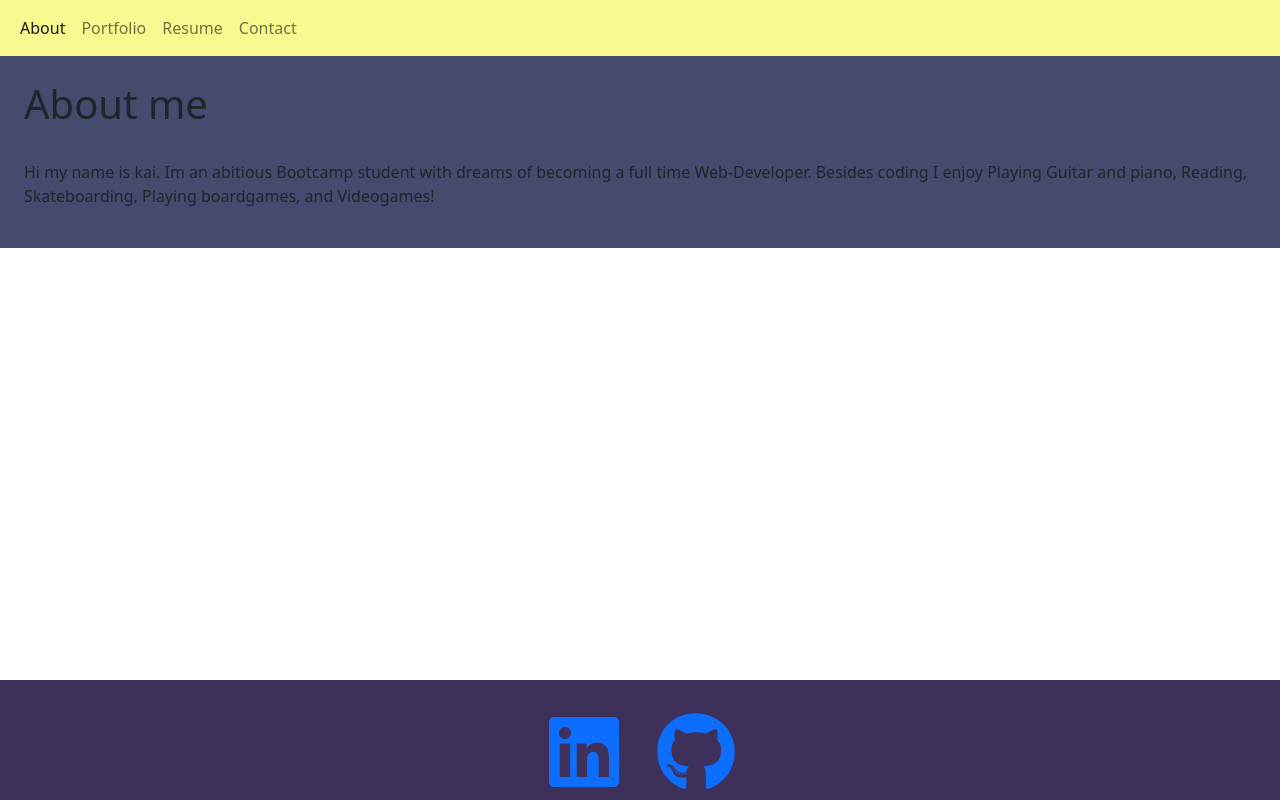
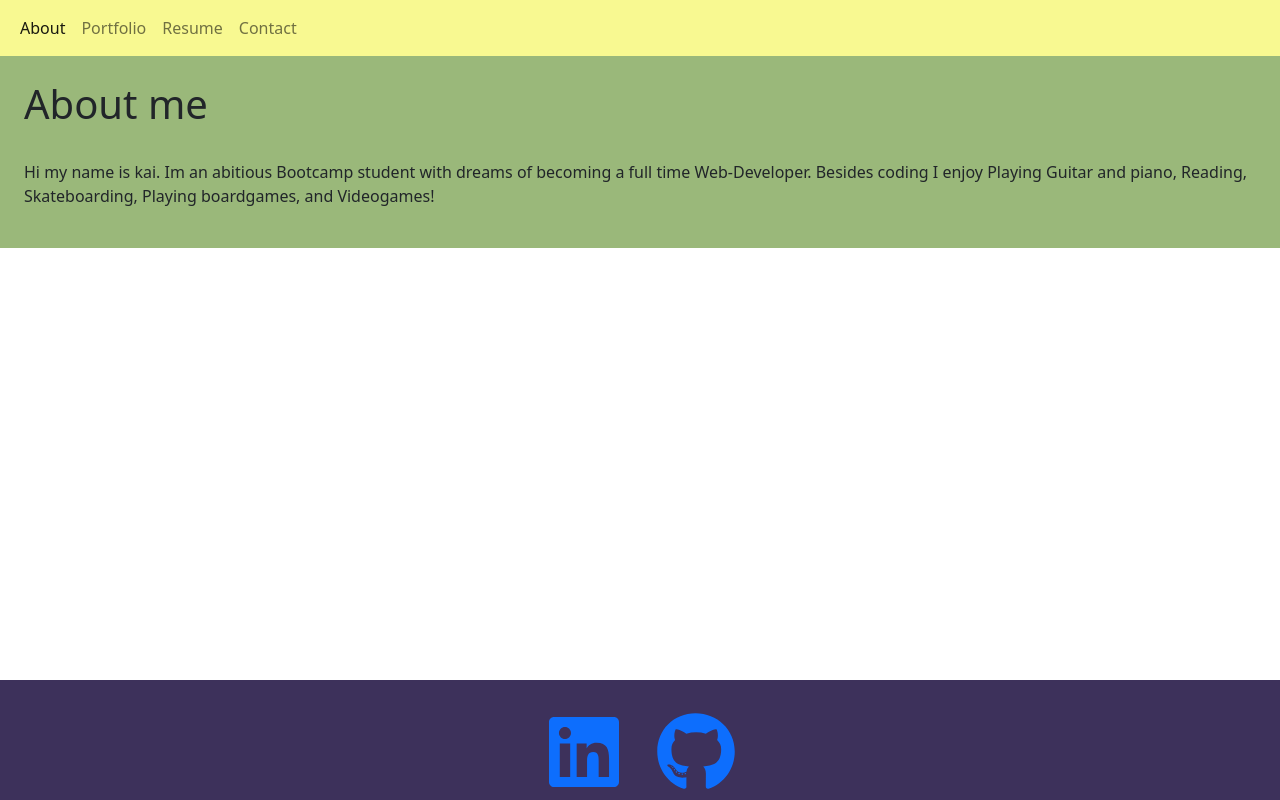
Before and after one commit to lacnoskillz/Kaikanes-Portfolio, a React (Create React App) app: page / in a window 1280 px wide. Built offline with nearby package versions, Linux system fonts and the light colour scheme.

Commit message:
changed background color in aboutme.js

```diff
--- a/src/components/PortfolioContainer.js
+++ b/src/components/PortfolioContainer.js
@@ -6,7 +6,6 @@ import Portfolio from './pages/Portfolio';
 import Contact from './pages/Contact';
 //import Header from './pages/Header'
 import Footer from './pages/Footer'
-import '../styles/PortfolioContainer.css'
 export default function PortfolioContainer() {
   const [currentPage, setCurrentPage] = useState('About');
 
--- a/src/styles/About.css
+++ b/src/styles/About.css
@@ -5,7 +5,7 @@
 
 }
 .aboutcontainer{
-    background-color: #444B6E;
+    background-color: #9AB87A;
     display: flex;
     flex-direction: column;
     padding: 3vh;
```
Also changed, not shown: src/styles/PortfolioContainer.css (deleted).
